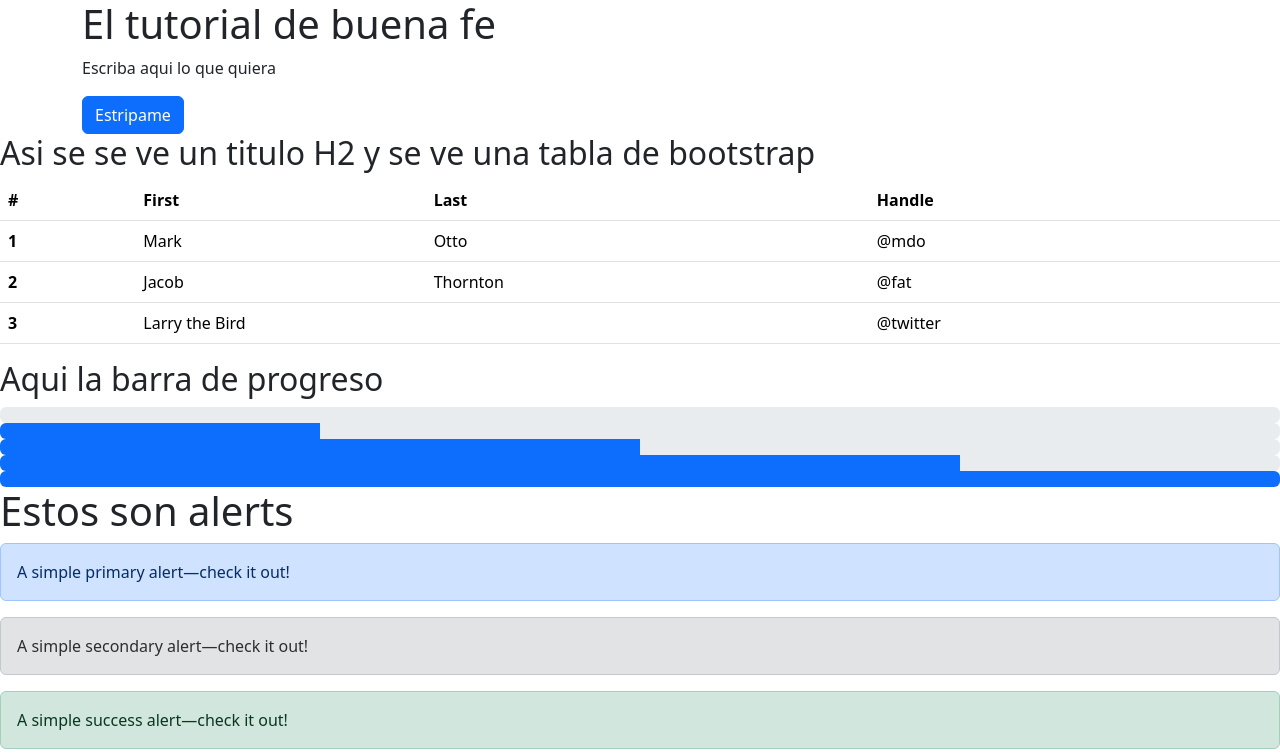
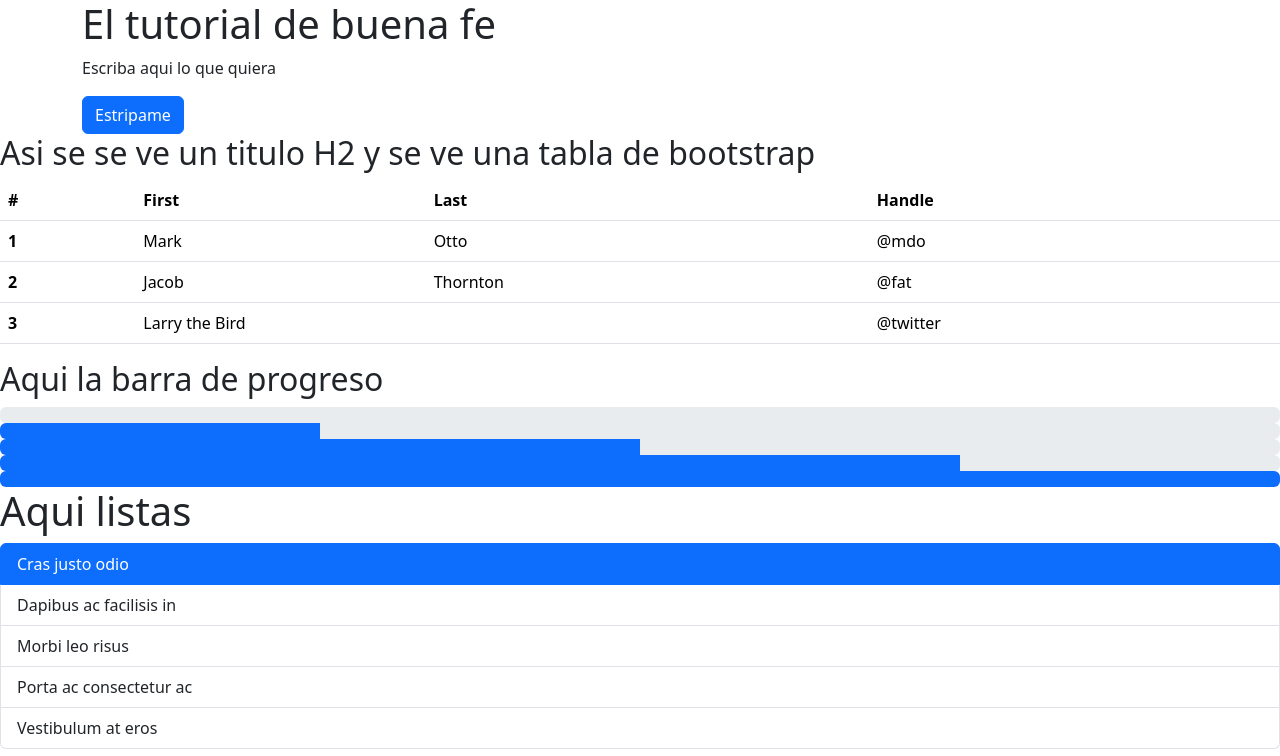
Before and after one commit to AlejoAlzate96/taller-git-programacion-4, a plain HTML site: page index.html in a window 1280 px wide. Shown: the top 756 px of the page. Drawn offline with nearby package versions, Linux system fonts and the light colour scheme.

```diff
--- a/index.html
+++ b/index.html
@@ -76,6 +76,20 @@
         </div>
     </div>
 
+
+    <div>
+
+        <h1>Aqui listas</h1>
+
+        <ul class="list-group">
+            <li class="list-group-item active">Cras justo odio</li>
+            <li class="list-group-item">Dapibus ac facilisis in</li>
+            <li class="list-group-item">Morbi leo risus</li>
+            <li class="list-group-item">Porta ac consectetur ac</li>
+            <li class="list-group-item">Vestibulum at eros</li>
+        </ul>
+    </div>
+
     <div>
         <h1>Estos son alerts</h1>
         <div class="alert alert-primary" role="alert">
```
